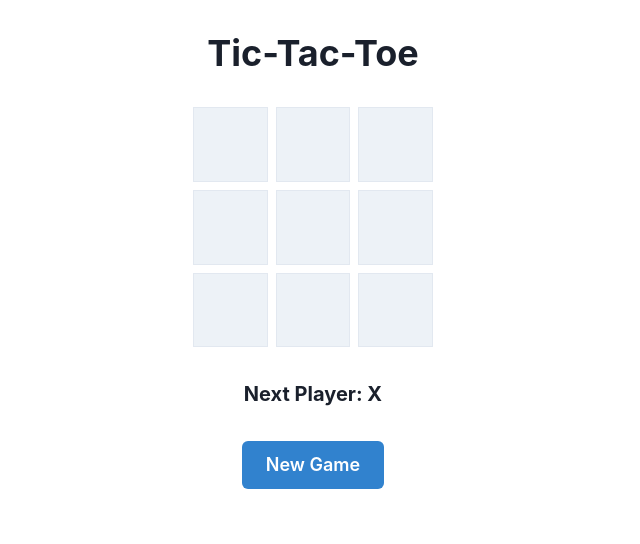
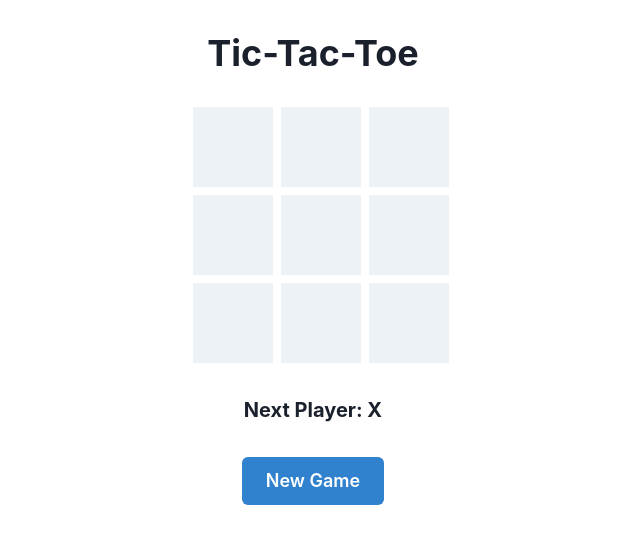
Before and after one commit to GPT-Engineer-App-Dev/mockify-9416, a React (Vite) app: page / in a window 1280 px wide. Shown: the top 544 px of the page, without its empty margins (327-967 px from the left). Built offline with nearby package versions, Linux system fonts and the light colour scheme.

Commit message:
Ensure tic-tac-toe grid squares maintain fixed size

```diff
--- a/src/components/TicTacToe.jsx
+++ b/src/components/TicTacToe.jsx
@@ -23,21 +23,20 @@ const TicTacToe = () => {
   const renderSquare = (index) => (
     <GridItem
       as="button"
-      w="100%"
+      w="80px"
+      h="80px"
+      p={0}
       bg="gray.100"
-      border="1px"
-      borderColor="gray.200"
-      fontSize={["4xl", "5xl", "6xl"]}
-      fontWeight="bold"
       onClick={() => handleClick(index)}
       sx={{
-        aspectRatio: "1",
         display: "flex",
         alignItems: "center",
         justifyContent: "center",
       }}
     >
-      {board[index]}
+      <Text fontSize="clamp(24px, 8vw, 40px)" lineHeight="1" fontWeight="bold">
+        {board[index]}
+      </Text>
     </GridItem>
   );
 
```
